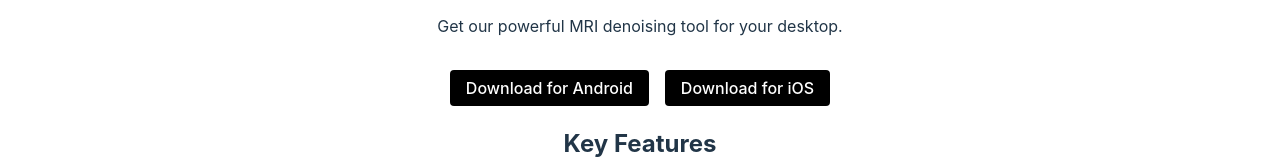
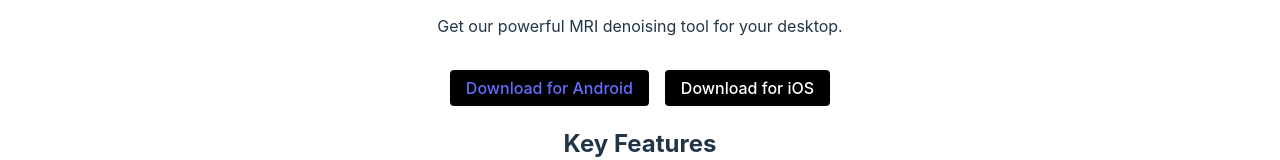
Before and after one commit to Akash-nath29/NeuraPixel-Site, a React (Vite) app: page /download in a window 1280 px wide. Shown: the part 333-493 px from the top of the page. Built offline with nearby package versions, Linux system fonts and the light colour scheme.

Commit message:
Fixed Download Issue

```diff
--- a/src/components/Download.jsx
+++ b/src/components/Download.jsx
@@ -1,22 +1,14 @@
 import './css/Download.css';
 
 function Download() {
-  const handleAndroidDownload = () => {
-    const link = document.createElement('a');
-    link.href = './assets/neurapixelai.apk'; // Adjust the path if necessary
-    link.download = 'neurapixelai.apk';
-    document.body.appendChild(link);
-    link.click();
-    document.body.removeChild(link);
-  };
 
   return (
     <div className="download">
       <h1>Download</h1>
       <p>Get our powerful MRI denoising tool for your desktop.</p>
       <div className="download-options">
-        <button className="download-button" onClick={handleAndroidDownload}>Download for Android</button>
-        <button className="download-button" onClick={alert("Coming Soon")}>Download for iOS</button>
+        <button className="download-button"><a href="https://neurapixel.vercel.app/assets/neurapixelai.apk">Download for Android</a></button>
+        <button className="download-button" onClick={() => alert("Coming Soon")}>Download for iOS</button>
       </div>
       <div className="app-features">
         <h2>Key Features</h2>
```
